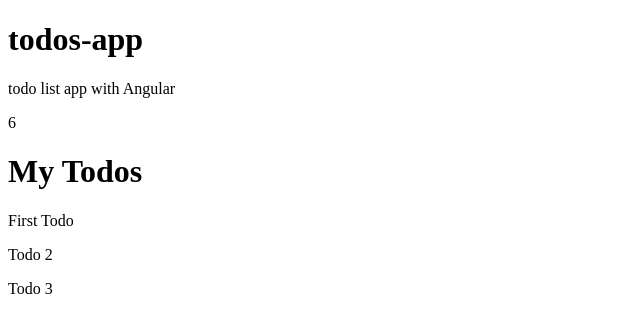
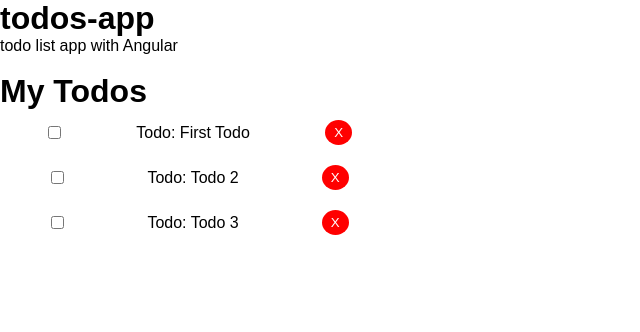
Before and after one commit to mrChernicharo/todos-app, an Angular app: page / in a window 1280 px wide. Shown: the top 332 px of the page, without its empty margins (0-640 px from the left). Built offline with nearby package versions, Linux system fonts and the light colour scheme.

Commit message:
todo-item styling

```diff
--- a/src/app/app.component.html
+++ b/src/app/app.component.html
@@ -4,7 +4,5 @@
 <p>
 	{{ subtitle }}
 </p>
-<p>
-	{{ sum(2, 4) }}
-</p>
+<br />
 <app-todos></app-todos>
--- a/src/app/components/todo-item/todo-item.component.html
+++ b/src/app/components/todo-item/todo-item.component.html
@@ -1 +1,5 @@
-<p>{{ todo.title }}</p>
+<div>
+	<input type="checkbox" />
+	Todo: {{ todo.title }}
+	<button class="del">X</button>
+</div>
--- a/src/app/components/todo-item/todo-item.component.scss
+++ b/src/app/components/todo-item/todo-item.component.scss
@@ -0,0 +1,27 @@
+div {
+	width: 400px;
+	padding: 10px;
+	display: flex;
+	align-items: center;
+	justify-content: space-around;
+}
+
+.del {
+	float: right;
+	background: red;
+	color: #fff;
+	border: none;
+	padding: 5px 9px;
+	border-radius: 50%;
+	cursor: pointer;
+}
+
+.todo {
+	background: #f4f4f4;
+	padding: 10px;
+	border-bottom: 2px dotted #ccc;
+}
+
+.is-complete {
+	text-decoration: line-through;
+}
--- a/src/styles.scss
+++ b/src/styles.scss
@@ -1 +1,29 @@
 /* You can add global styles to this file, and also import other style files */
+* {
+	margin: 0;
+	padding: 0;
+	box-sizing: border-box;
+}
+body {
+	font-family: Arial, Helvetica, sans-serif;
+}
+
+a {
+	color: lightblue;
+	text-decoration: none;
+}
+
+.container {
+	padding: 0 1rem;
+}
+
+.btn {
+	display: inline-block;
+	border: none;
+	background: #333;
+	color: #fff;
+	cursor: pointer;
+	:hover {
+		background: #999;
+	}
+}
```
